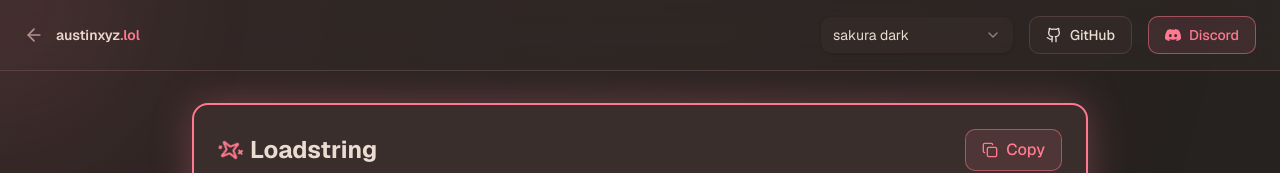
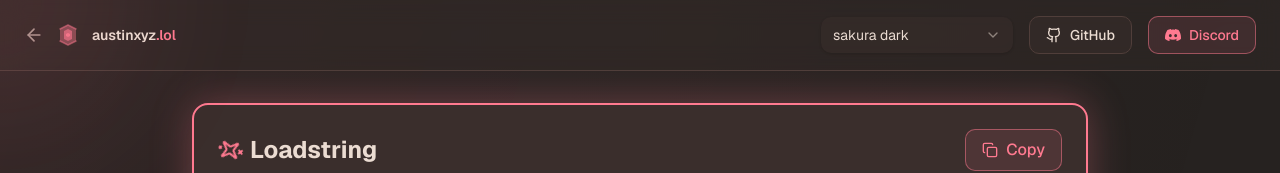
Before and after one commit to froumes/austinxyz.lol, a Next.js app: page /badscripthub in a window 1280 px wide. Shown: the top 173 px of the page. Built offline with nearby package versions, Linux system fonts and the light colour scheme.

Commit message:
Add AbstractLogo component to BadScriptHubPage for enhanced branding. Updated styles for improved hover effects and color transitions.

```diff
--- a/app/badscripthub/page.tsx
+++ b/app/badscripthub/page.tsx
@@ -28,6 +28,7 @@ import { Switch } from "@/components/ui/switch"
 import { Slider } from "@/components/ui/slider"
 import { Select, SelectContent, SelectItem, SelectTrigger, SelectValue } from "@/components/ui/select"
 import Link from "next/link"
+import { AbstractLogo } from "@/components/abstract-logo"
 
 // Discord Icon Component
 const DiscordIcon = ({ className, style }: { className?: string; style?: React.CSSProperties }) => (
@@ -427,6 +428,16 @@ export default function BadScriptHubPage() {
               className="w-5 h-5 group-hover:-translate-x-1 transition-all"
               style={{
                 color: currentTheme.SecondaryTextColor,
+                transition: "color 1s cubic-bezier(0.4, 0, 0.2, 1)",
+              }}
+            />
+            {/* Abstract Logo - you can customize the variant: "default" | "minimal" | "geometric" | "layered" */}
+            <AbstractLogo
+              variant="default"
+              size={24}
+              className="group-hover:scale-110 transition-transform duration-300"
+              style={{
+                color: currentTheme.AccentColor,
                 transition: "color 1s cubic-bezier(0.4, 0, 0.2, 1)",
               }}
             />
--- /dev/null
+++ b/components/abstract-logo.tsx
@@ -0,0 +1,181 @@
+import React from "react"
+
+interface AbstractLogoProps {
+  className?: string
+  style?: React.CSSProperties
+  variant?: "default" | "minimal" | "geometric" | "layered"
+  size?: number
+}
+
+export const AbstractLogo: React.FC<AbstractLogoProps> = ({
+  className = "",
+  style,
+  variant = "default",
+  size = 32,
+}) => {
+  const baseStyle: React.CSSProperties = {
+    width: size,
+    height: size,
+    ...style,
+  }
+
+  switch (variant) {
+    case "minimal":
+      return (
+        <svg
+          className={className}
+          style={baseStyle}
+          viewBox="0 0 24 24"
+          fill="none"
+          xmlns="http://www.w3.org/2000/svg"
+        >
+          {/* Minimal abstract shape - flowing curve */}
+          <path
+            d="M12 2C8 2 4 4 4 8C4 12 8 14 12 16C16 14 20 12 20 8C20 4 16 2 12 2Z"
+            fill="currentColor"
+            opacity="0.8"
+          />
+          <path
+            d="M12 8C10 8 8 9 8 11C8 13 10 14 12 15C14 14 16 13 16 11C16 9 14 8 12 8Z"
+            fill="currentColor"
+          />
+        </svg>
+      )
+
+    case "geometric":
+      return (
+        <svg
+          className={className}
+          style={baseStyle}
+          viewBox="0 0 24 24"
+          fill="none"
+          xmlns="http://www.w3.org/2000/svg"
+        >
+          {/* Geometric abstract - overlapping shapes */}
+          <polygon
+            points="12,2 22,8 18,20 6,20 2,8"
+            fill="currentColor"
+            opacity="0.6"
+          />
+          <polygon
+            points="12,6 18,10 16,18 8,18 6,10"
+            fill="currentColor"
+            opacity="0.8"
+          />
+          <polygon
+            points="12,10 15,12 14,16 10,16 9,12"
+            fill="currentColor"
+          />
+        </svg>
+      )
+
+    case "layered":
+      return (
+        <svg
+          className={className}
+          style={baseStyle}
+          viewBox="0 0 24 24"
+          fill="none"
+          xmlns="http://www.w3.org/2000/svg"
+        >
+          {/* Layered abstract - depth effect */}
+          <circle cx="12" cy="12" r="10" fill="currentColor" opacity="0.3" />
+          <circle cx="12" cy="12" r="7" fill="currentColor" opacity="0.5" />
+          <circle cx="12" cy="12" r="4" fill="currentColor" opacity="0.7" />
+          <path
+            d="M12 8L16 12L12 16L8 12Z"
+            fill="currentColor"
+            opacity="0.9"
+          />
+          <circle cx="12" cy="12" r="2" fill="currentColor" />
+        </svg>
+      )
+
+    default:
+      // Default: Modern abstract with flowing lines
+      return (
+        <svg
+          className={className}
+          style={baseStyle}
+          viewBox="0 0 24 24"
+          fill="none"
+          xmlns="http://www.w3.org/2000/svg"
+        >
+          {/* Modern abstract design - flowing interconnected shapes */}
+          <path
+            d="M12 2L20 6V18L12 22L4 18V6L12 2Z"
+            fill="currentColor"
+            opacity="0.4"
+          />
+          <path
+            d="M12 6L16 8V16L12 18L8 16V8L12 6Z"
+            fill="currentColor"
+            opacity="0.6"
+          />
+          <path
+            d="M12 10L14 11V13L12 14L10 13V11L12 10Z"
+            fill="currentColor"
+            opacity="0.8"
+          />
+          {/* Accent lines */}
+          <path
+            d="M12 2L20 6M12 2L4 6M12 22L20 18M12 22L4 18"
+            stroke="currentColor"
+            strokeWidth="1.5"
+            strokeLinecap="round"
+            opacity="0.5"
+          />
+        </svg>
+      )
+  }
+}
+
+// Alternative: Animated abstract logo with gradient
+export const AnimatedAbstractLogo: React.FC<AbstractLogoProps & {
+  animated?: boolean
+}> = ({ className = "", style, size = 32, animated = true }) => {
+  const baseStyle: React.CSSProperties = {
+    width: size,
+    height: size,
+    ...style,
+  }
+
+  return (
+    <svg
+      className={className}
+      style={baseStyle}
+      viewBox="0 0 24 24"
+      fill="none"
+      xmlns="http://www.w3.org/2000/svg"
+    >
+      <defs>
+        <linearGradient id="logoGradient" x1="0%" y1="0%" x2="100%" y2="100%">
+          <stop offset="0%" stopColor="currentColor" stopOpacity="0.8" />
+          <stop offset="50%" stopColor="currentColor" stopOpacity="0.4" />
+          <stop offset="100%" stopColor="currentColor" stopOpacity="0.8" />
+        </linearGradient>
+        {animated && (
+          <animateTransform
+            attributeName="gradientTransform"
+            type="rotate"
+            from="0 12 12"
+            to="360 12 12"
+            dur="10s"
+            repeatCount="indefinite"
+          />
+        )}
+      </defs>
+      {/* Abstract flowing design */}
+      <path
+        d="M12 2C16 2 20 4 22 8C22 12 18 16 12 18C6 16 2 12 2 8C4 4 8 2 12 2Z"
+        fill="url(#logoGradient)"
+      />
+      <path
+        d="M12 6C14 6 16 7 17 9C17 11 15 13 12 14C9 13 7 11 7 9C8 7 10 6 12 6Z"
+        fill="currentColor"
+        opacity="0.6"
+      />
+      <circle cx="12" cy="10" r="2" fill="currentColor" opacity="0.8" />
+    </svg>
+  )
+}
```
